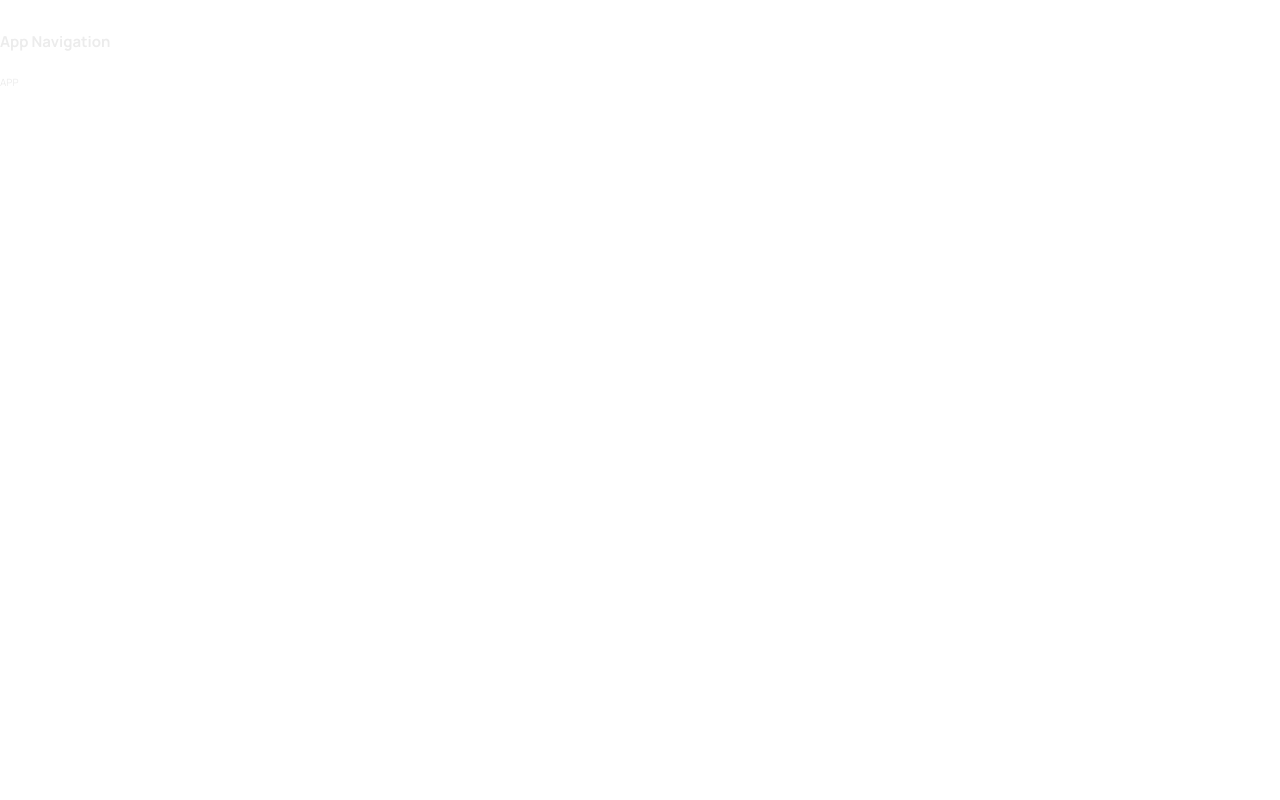
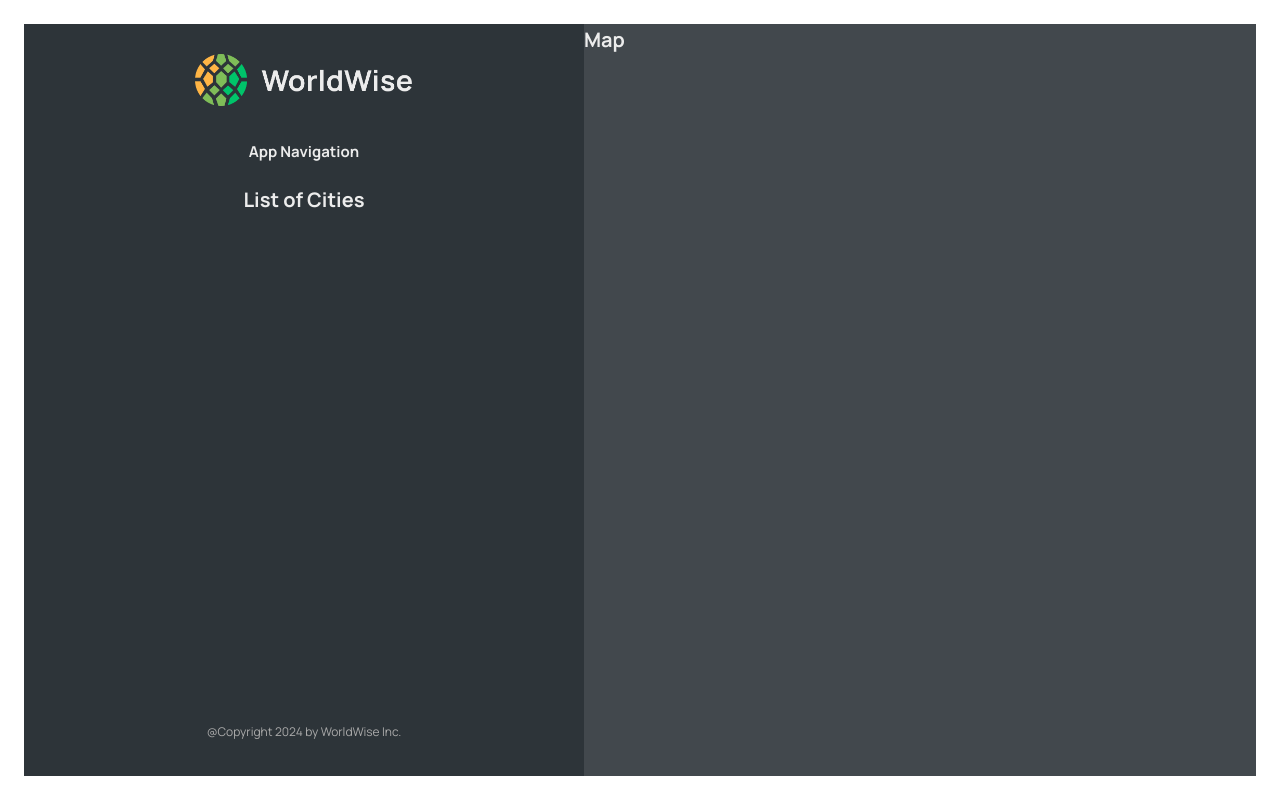
Before and after one commit to kiethohoai/world-wise-v3, a React (Vite) app: page /app in a window 1280 px wide. Built offline with nearby package versions, Linux system fonts and the light colour scheme.

Commit message:
009 Building the App Layout

```diff
--- /dev/null
+++ b/src/components/Footer.jsx
@@ -0,0 +1,13 @@
+import styles from './Footer.module.css';
+
+function Footer() {
+  return (
+    <footer className={styles.footer}>
+      <p className={styles.copyright}>
+        @Copyright {new Date().getFullYear()} by WorldWise Inc.
+      </p>
+    </footer>
+  );
+}
+
+export default Footer;
--- /dev/null
+++ b/src/components/Footer.module.css
@@ -0,0 +1,8 @@
+.footer {
+  margin-top: auto;
+}
+
+.copyright {
+  font-size: 1.2rem;
+  color: var(--color-light--1);
+}
--- /dev/null
+++ b/src/components/Map.jsx
@@ -0,0 +1,11 @@
+import styles from './Map.module.css';
+
+function Map() {
+  return (
+    <div className={styles.mapContainer}>
+      <h1>Map</h1>
+    </div>
+  );
+}
+
+export default Map;
--- /dev/null
+++ b/src/components/Sidebar.jsx
@@ -0,0 +1,17 @@
+import AppNav from './AppNav';
+import Footer from './Footer';
+import Logo from './Logo';
+import styles from './Sidebar.module.css';
+
+function Sidebar() {
+  return (
+    <div className={styles.sidebar}>
+      <Logo />
+      <AppNav />
+      <h1>List of Cities</h1>
+      <Footer />
+    </div>
+  );
+}
+
+export default Sidebar;
--- a/src/pages/AppLayout.jsx
+++ b/src/pages/AppLayout.jsx
@@ -1,10 +1,12 @@
-import AppNav from '../components/AppNav';
+import Map from '../components/Map';
+import Sidebar from '../components/Sidebar';
+import styles from './AppLayout.module.css';
 
 function AppLayout() {
   return (
-    <div>
-      <AppNav />
-      <p>APP</p>
+    <div className={styles.app}>
+      <Sidebar />
+      <Map />
     </div>
   );
 }
```
Also changed, not shown: pro.txt.
